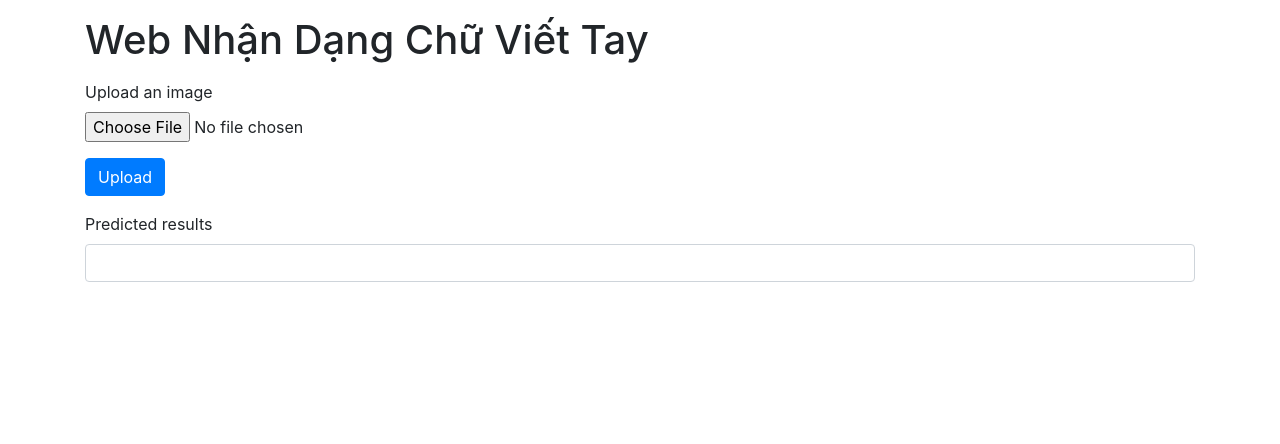
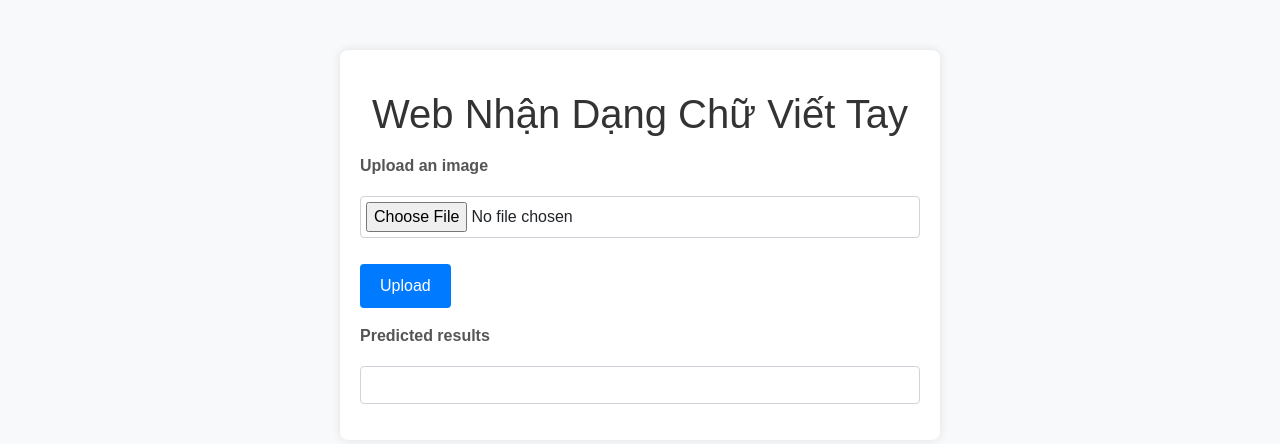
Before and after one commit to dtp463dz/Handwritten_Digit_Recognition_Flask, a Flask app: page / in a window 1280 px wide. Shown: the top 444 px of the page. Run offline with Flask 3, Linux system fonts and the light colour scheme; parts of the project's set-up code (start-up, migrations or seed data) failed here and were passed over; some libraries are stand-ins or nearby versions.

Commit message:
fix_style

```diff
--- /dev/null
+++ b/static/style.css
@@ -0,0 +1,49 @@
+body {
+    background-color: #f8f9fa;
+    font-family: Arial, sans-serif;
+}
+
+h1 {
+    text-align: center;
+    margin-top: 20px;
+    color: #333;
+}
+
+.container {
+    max-width: 600px;
+    margin: 50px auto;
+    padding: 20px;
+    background-color: #fff;
+    box-shadow: 0 0 10px rgba(0, 0, 0, 0.1);
+    border-radius: 8px;
+}
+
+.form-group label {
+    font-weight: bold;
+    color: #555;
+}
+
+.form-control-file {
+    border: 1px solid #ced4da;
+    border-radius: 4px;
+    padding: 5px;
+    width: 100%;
+    margin-top: 10px;
+}
+
+.btn-primary {
+    background-color: #007bff;
+    border: none;
+    padding: 10px 20px;
+    border-radius: 4px;
+    margin-top: 10px;
+    cursor: pointer;
+}
+
+.btn-primary:hover {
+    background-color: #0056b3;
+}
+
+#predict {
+    margin-top: 10px;
+}
--- a/templates/index.html
+++ b/templates/index.html
@@ -5,6 +5,7 @@
     <meta name="viewport" content="width=device-width, initial-scale=1.0">
     <title>Dự Án Nhận Diện Chữ Viết</title>
     <link rel="stylesheet" href="https://stackpath.bootstrapcdn.com/bootstrap/4.3.1/css/bootstrap.min.css">
+    <link rel="stylesheet" href="{{ url_for('static', filename='style.css') }}">
 </head>
 <body>
     <div class="container">
@@ -23,34 +24,6 @@
     </div>
 
     <!--Xử lý form-->
-    <!-- <script>
-        document.addEventListener('DOMContentLoaded', function() {
-            const form = document.querySelector('form');
-            const predictInput = document.getElementById('predict');
-
-            form.addEventListener('submit', async function(event) {
-                event.preventDefault();
-
-                try {
-                    const formData = new FormData(form);
-                    const response = await fetch('/results', {
-                        method: 'POST',
-                        body: formData
-                    });
-                    const data = await response.json();
-
-                    if (data.error) {
-                        alert(data.error);
-                    } else {
-                        predictionInput.value = data.predict;
-                    }
-                } catch (error) {
-                console.error('Error:', error);
-                alert('Lỗi xảy ra khi gửi yêu cầu đến server.');
-                }
-            });
-        });
-    </script> -->
     <script>
         const form = document.querySelector('form');
         const predictionInput = document.getElementById('predict');
```
